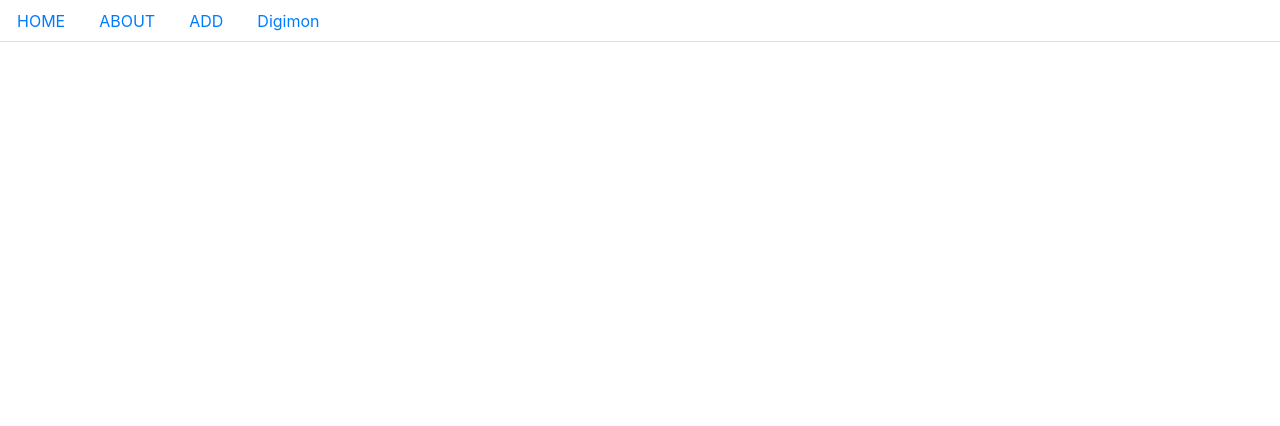
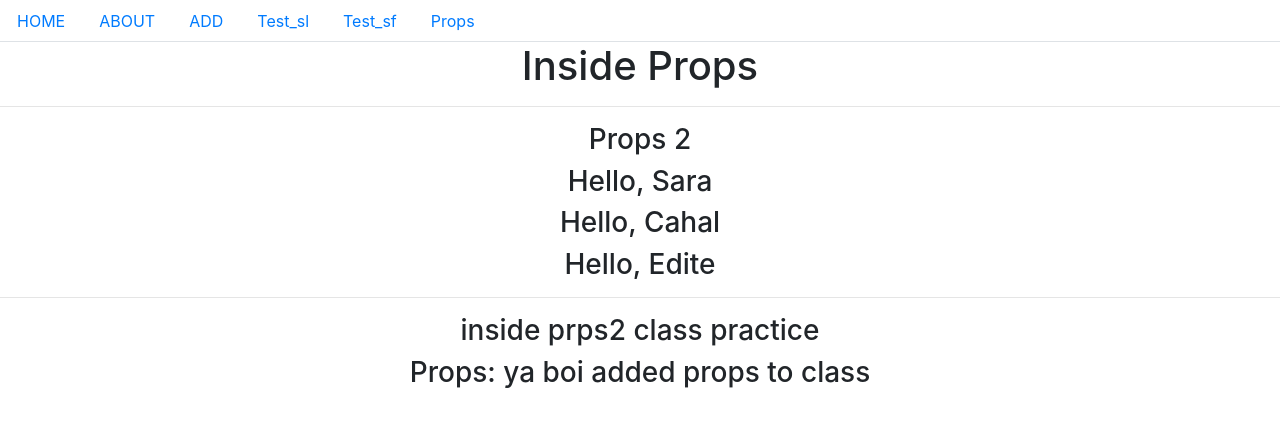
Before and after one commit to Abduliokhanio/resume-app-frontend, a React (Create React App) app: page /props in a window 1280 px wide. Shown: the top 426 px of the page. Built offline with nearby package versions, Linux system fonts and the light colour scheme.

Commit message:
played with props parent and child components

```diff
--- a/src/App.js
+++ b/src/App.js
@@ -4,6 +4,9 @@
 import Feed from './component/feed';
 import CardDeck from 'react-bootstrap/CardDeck'
 import Card from 'react-bootstrap/Card'
+import First_SL from './state-less/First_SL'
+import First_SF from './state-full/First_SF'
+import Props from './state-full/Props'
 
 //pgs
 import {Formpg} from './component/formpg';
@@ -31,11 +34,13 @@
                     </Card>
                   </div>
               </Route>
-
             <Route path="/about" component={About}/>
             <Route path="/new" component={Formpg}/>
             <Route exact path="/digimon" component={Digimon}/>
             <Route path="/digimon/:id" component={DigiDetail}/>
+            <Route path="/test_sl" component={First_SL}/>
+            <Route path="/test_sf" component={First_SF}/>
+            <Route path="/props" component={Props}/>
         </Switch>
         </div>
     </Router>
--- a/src/component/nav.js
+++ b/src/component/nav.js
@@ -1,4 +1,5 @@
 import React, { Component } from 'react'
+import { Link } from 'react-router-dom'
 import Nav from 'react-bootstrap/Nav';
 
 
@@ -12,13 +13,19 @@
                         <Nav.Link href="/">HOME</Nav.Link>
                     </Nav.Item>
                     <Nav.Item>
-                        <Nav.Link eventKey="link-2" href="/about">ABOUT</Nav.Link>
+                        <Nav.Link eventKey="link-2"><Link to="/about">ABOUT</Link></Nav.Link>
                     </Nav.Item>
                     <Nav.Item>
-                        <Nav.Link eventKey="link-3" href="/new">ADD</Nav.Link>
+                        <Nav.Link eventKey="link-3"><Link to="/new">ADD</Link></Nav.Link>
                     </Nav.Item>
                     <Nav.Item>
-                        <Nav.Link eventKey="link-4" href="/digimon">Digimon</Nav.Link>
+                        <Nav.Link eventKey="link-4"><Link to="/test_sl">Test_sl</Link></Nav.Link>
+                    </Nav.Item>
+                    <Nav.Item>
+                        <Nav.Link eventKey="link-5"><Link to="/test_sf">Test_sf</Link></Nav.Link>
+                    </Nav.Item>
+                    <Nav.Item>
+                        <Nav.Link eventKey="link-6"><Link to="/props">Props</Link></Nav.Link>
                     </Nav.Item>
                     <Nav.Item>
                     {/* <Nav.Link eventKey="disabled" disabled>
--- /dev/null
+++ b/src/state-full/First_SF.js
@@ -0,0 +1,36 @@
+import React, { Component } from 'react'
+
+export class First_SF extends Component {
+    constructor() {
+        super();
+        this.state = { buttonText: 0 };
+        this.handleClick = this.handleClick.bind(this);
+        this.handleClickSUB = this.handleClickSUB.bind(this);
+      }
+
+      handleClick() {
+        this.setState(() => {
+          return { buttonText: this.state.buttonText + 1 };
+        });
+      }
+      handleClickSUB() {
+        if (this.state.buttonText > 0){
+        this.setState(() => {
+          return { buttonText: this.state.buttonText - 1 };
+        });
+        }
+      }
+
+      render() {
+        return (
+        <div>
+        <h1>class</h1>
+        <h1>{this.state.buttonText}</h1>
+        <button onClick={this.handleClick}>increase</button>
+        <button onClick={this.handleClickSUB}>decrese</button>
+        </div>
+        )
+      }
+}
+
+export default First_SF
--- /dev/null
+++ b/src/state-full/Props.js
@@ -0,0 +1,24 @@
+import React, { Component } from 'react'
+import Props2 from "../state-less/Props2"
+import Props2class from "../state-full/Props2class"
+
+export class Props extends Component {
+
+    constructor(){
+        super();
+    }
+
+    render() {
+        return (
+            <div>
+                <h1>Inside Props</h1>
+                <hr/>
+                <Props2/>
+                <hr/>
+                <Props2class name="ya boi added props to class"/>
+            </div>
+        )
+    }
+}
+
+export default Props
--- /dev/null
+++ b/src/state-full/Props2class.js
@@ -0,0 +1,31 @@
+import React, { Component } from 'react'
+
+export class Props2class extends Component {
+
+    constructor(props){
+        super(props);
+        this.state = { sentence: this.props.name}
+        this.changingprops = this.changingprops.bind(this);
+    }
+
+    changingprops(){
+        this.setState(()=>{
+            return {
+                sentence: "changed"
+            }
+        })
+    }
+
+    //adding an arrow function
+
+    render() {
+        return (
+            <div>
+                <h3>inside prps2 class practice</h3>
+                <h3 onClick ={this.changingprops}>Props: {this.state.sentence}</h3>
+            </div>
+        )
+    }
+}
+
+export default Props2class
--- /dev/null
+++ b/src/state-less/First_SL.js
@@ -0,0 +1,26 @@
+import React, {useState} from 'react'
+
+function First_SL() {
+    const [n, setN] = useState(0);
+
+    function increment(){
+      setN(n + 1);
+    }
+
+    function decrement(){
+        if(n>0){
+        setN(n - 1);
+        }
+    }
+
+    return (
+      <div>
+          <h1>Function</h1>
+          <h1>{n}</h1>
+          <button onClick={increment}>Increment </button>
+          <button onClick={decrement}>Decrement </button>
+      </div>
+    );
+  }
+
+export default First_SL
--- /dev/null
+++ b/src/state-less/Props2.js
@@ -0,0 +1,18 @@
+import React from 'react'
+
+function Welcome(props) {
+    return <h3>Hello, {props.name}</h3>;
+  }
+
+function Props2() {
+    return (
+        <div>
+            <h3>Props 2</h3>
+            <Welcome name="Sara" />
+            <Welcome name="Cahal" />
+            <Welcome name="Edite" />
+        </div>
+    )
+}
+
+export default Props2
```
Also changed, not shown: 1 other file (tests, documents, lock files or other folders).
